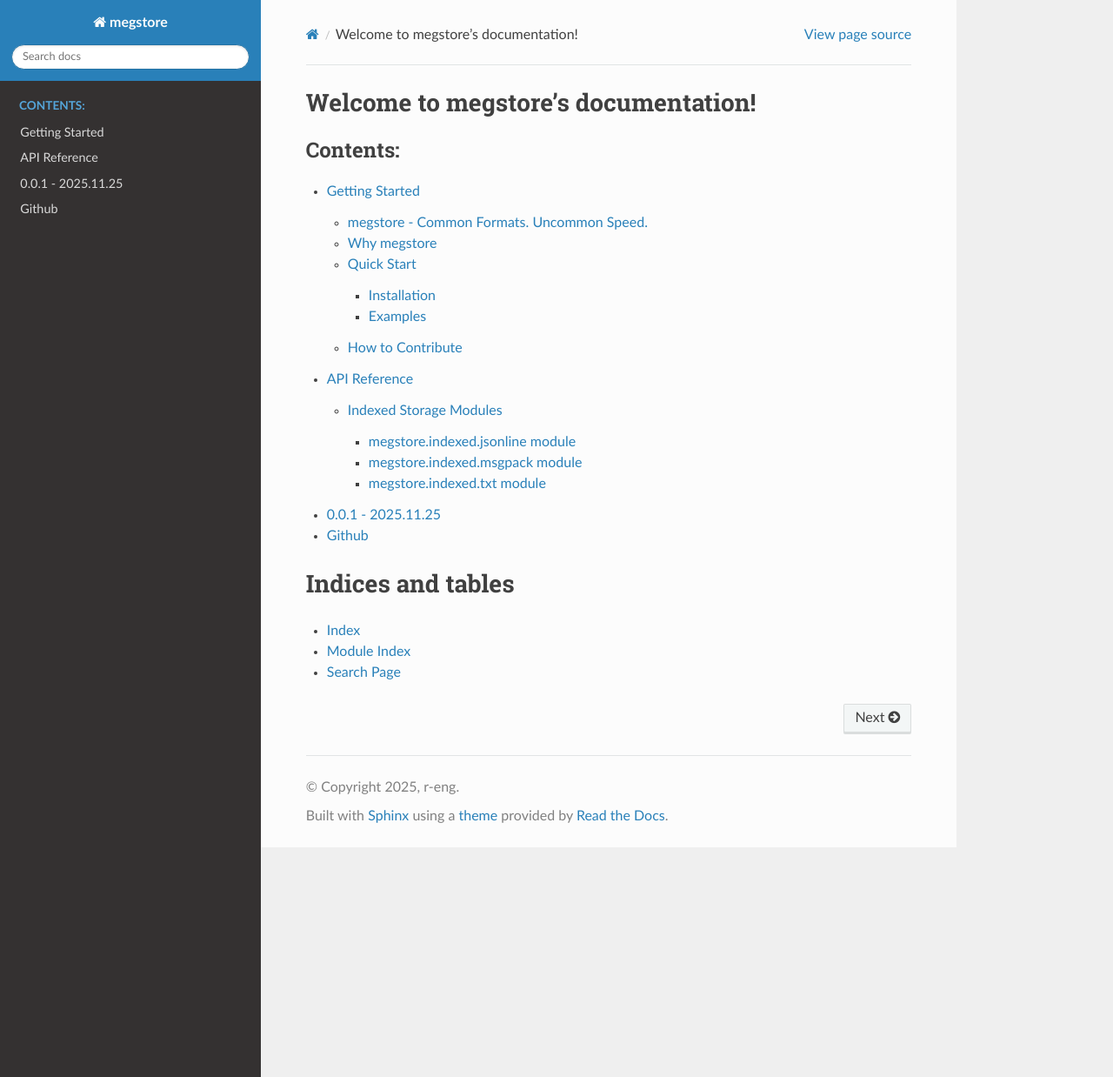
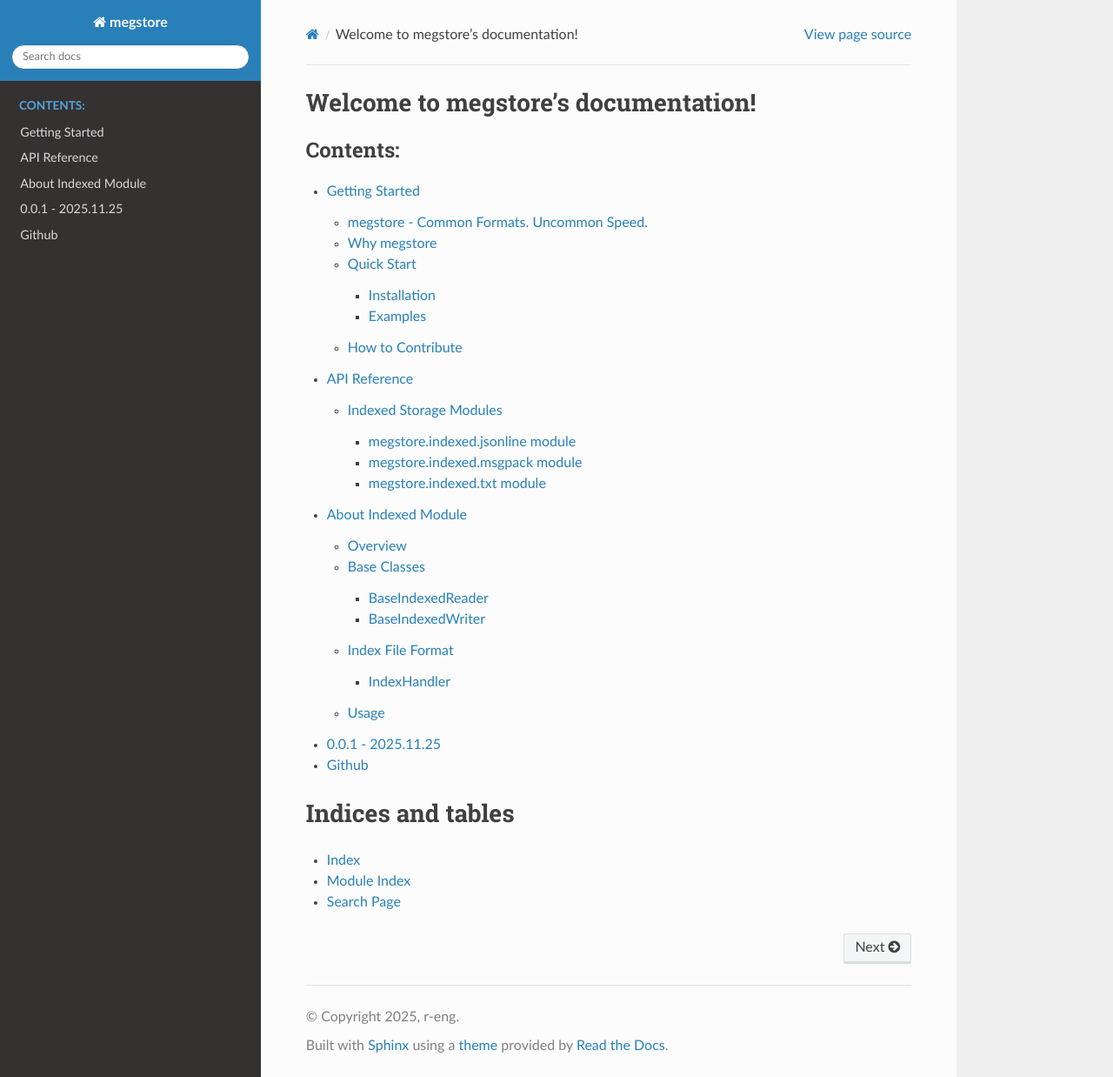
Before and after one commit to megvii-research/megstore, a Sphinx documentation site: the page built from docs/index.rst, in a window 1280 px wide and 1238 px high. Shown: the whole window at 87% size. Built offline with Sphinx 7.4.7 and the Read the Docs theme 3.1.0, drawn with Linux system fonts in a browser that asks for light colours; some of the changed lines change nothing that is shown.

Commit message:
docs:add docs introduce index (#4)

````diff
--- a/docs/index.rst
+++ b/docs/index.rst
@@ -12,6 +12,7 @@
 
    readme
    megstore
+   indexed
    changelog
    Github <https://github.com/megvii-research/megstore>
 
--- /dev/null
+++ b/docs/indexed.md
@@ -0,0 +1,83 @@
+# About Indexed Module
+
+The `megstore.indexed` module provides a framework for file formats that support random access via an index file. This document explains the base classes and mechanisms used for indexing.
+
+## Overview
+
+Indexed storage allows for efficient random access to large files by maintaining a separate index file (usually with a `.idx` extension) that stores the offsets of records in the data file.
+
+The core components are:
+
+*   **BaseIndexedReader**: Abstract base class for reading indexed files.
+*   **BaseIndexedWriter**: Abstract base class for writing indexed files.
+*   **IndexHandler**: Manages the index file itself.
+
+## Base Classes
+
+### BaseIndexedReader
+
+`BaseIndexedReader` provides the interface for reading data from an indexed file.
+
+Key features:
+*   **Automatic Index Verification**: Checks if the index file exists and is valid (correct header, matching file size).
+*   **Index Rebuilding**: If the index is missing or invalid, it can automatically rebuild it from the data file.
+*   **Random Access**: Supports `get(index)` to retrieve specific records.
+
+```python
+class BaseIndexedReader(BaseReader[T], ABC):
+    def __init__(
+        self,
+        fp_data: BinaryIO,
+        fp_index_path: Optional[str] = None,
+        *,
+        close_fileobj_when_close: bool = False,
+        index_file_mode: str = "rb",
+        index_build_callback: Optional[Callable[[Any], None]] = None,
+    ) -> None:
+        ...
+```
+
+### BaseIndexedWriter
+
+`BaseIndexedWriter` handles writing data and updating the index simultaneously.
+
+Key features:
+*   **Append Mode**: Supports appending to existing files and updating the index.
+*   **Index Synchronization**: Ensures the index is updated as data is written.
+
+```python
+class BaseIndexedWriter(BaseWriter[T], ABC):
+    def __init__(
+        self,
+        fp_data: BinaryIO,
+        fp_index_path: str,
+        *,
+        append_mode: bool = False,
+        close_fileobj_when_close: bool = False,
+    ):
+        ...
+```
+
+## Index File Format
+
+The index file typically contains:
+1.  **Header**: A header string (default "IDV1") and format information.
+2.  **Offsets**: A sequence of file offsets (usually 64-bit unsigned integers) pointing to the start of each record in the data file.
+
+### IndexHandler
+
+The `IndexHandler` class (and its subclasses `IndexHandlerReader` and `IndexHandlerWriter`) manages the low-level operations on the index file.
+
+*   `check_index_file_header`: Validates the index file header.
+*   `write_header`: Writes the index file header.
+*   `get(index)`: Retrieves the offset for a given index.
+*   `put(index, value)`: Writes an offset for a given index.
+
+## Usage
+
+To implement a new indexed format, you typically need to:
+
+1.  Inherit from `BaseIndexedReader` and implement `_build_index` and `_get`.
+2.  Inherit from `BaseIndexedWriter` and implement `_append` and `_commit`.
+
+See `megstore.indexed.jsonline` or `megstore.indexed.msgpack` for concrete implementations.
````
